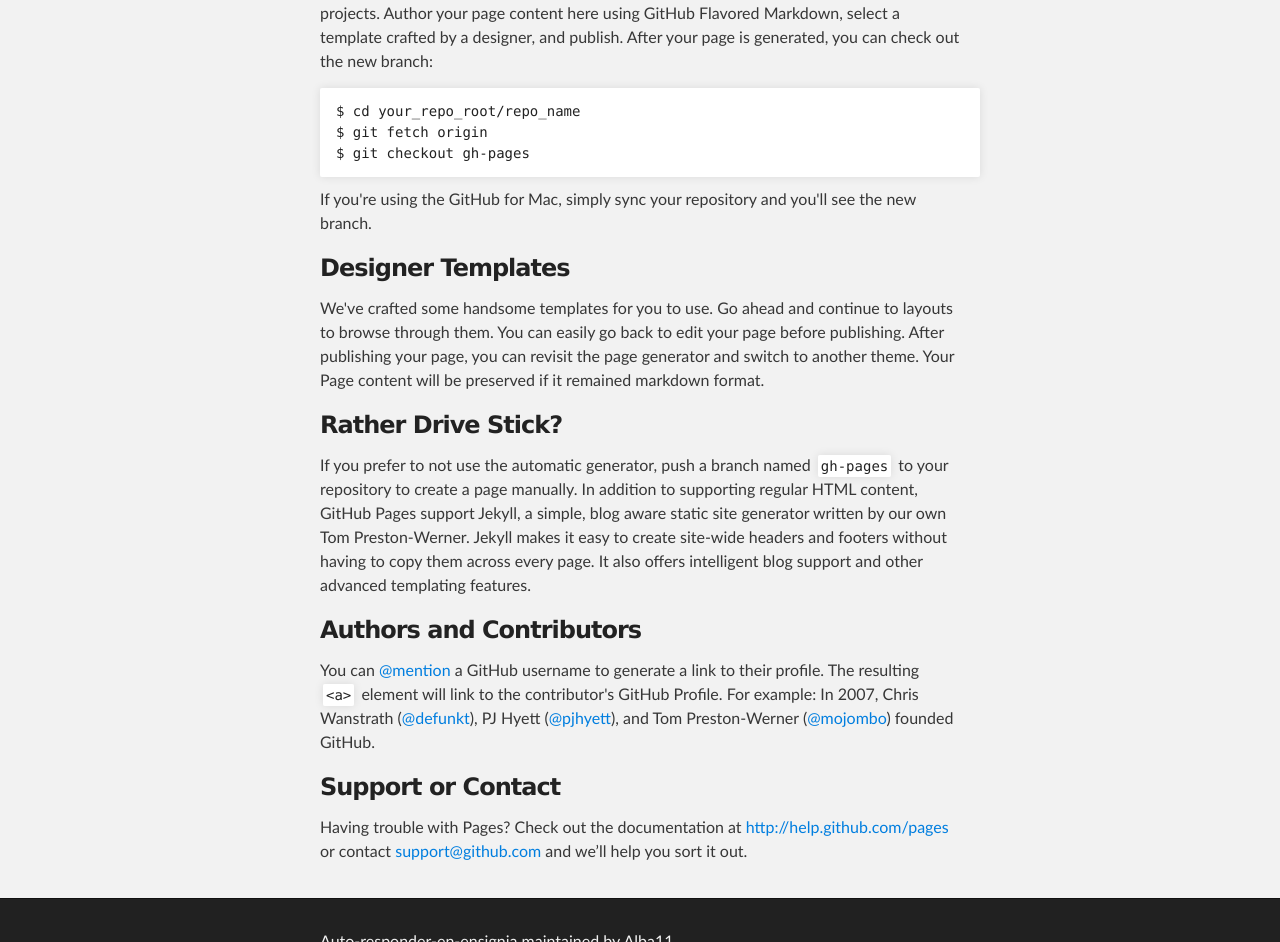
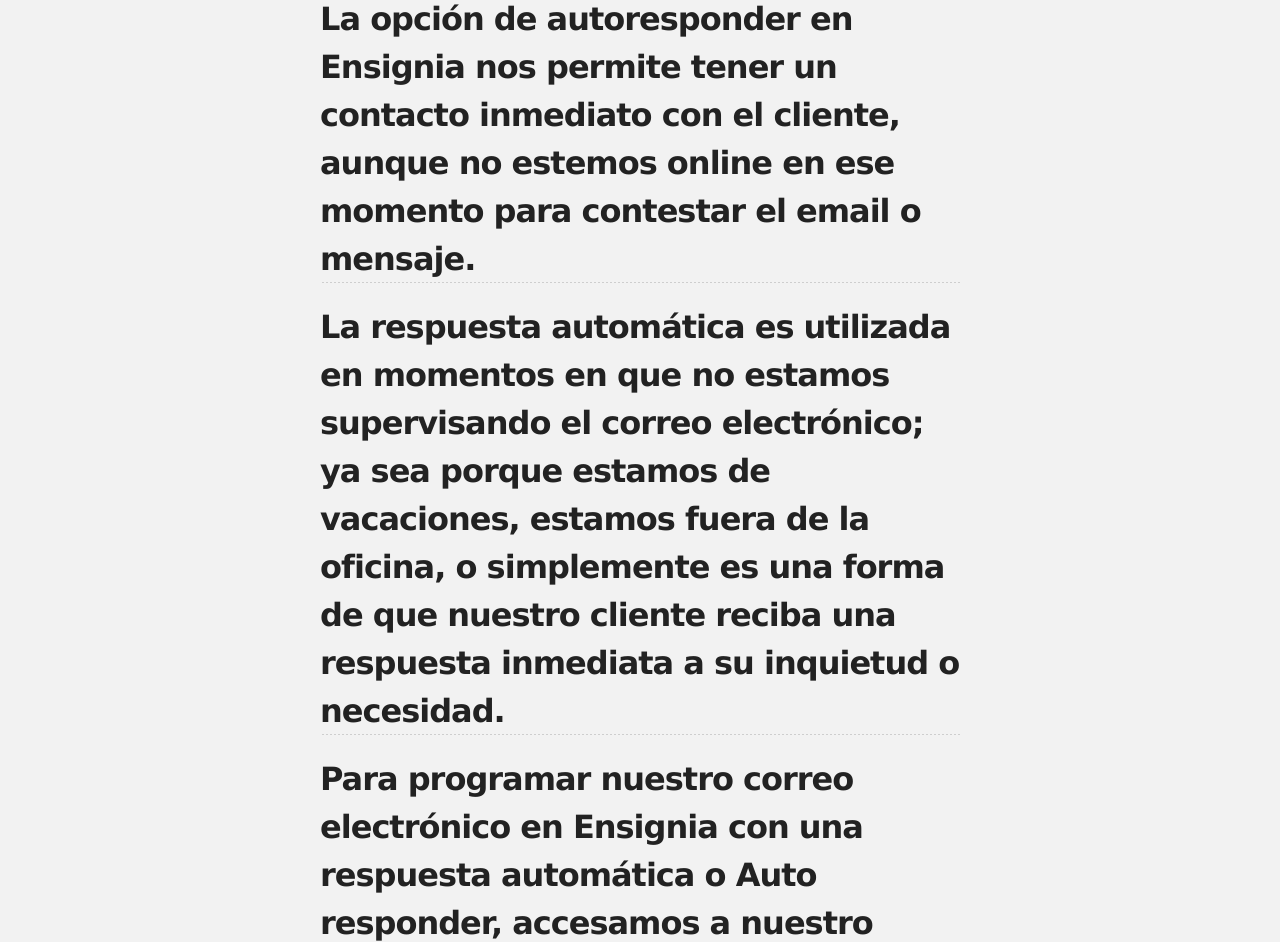
Before and after one commit to Alba11/Auto-Responder-en-Ensignia, a plain HTML site: page index.html in a window 1280 px wide. Shown: the part 329-1271 px from the top of the page. Drawn offline with Linux system fonts and the light colour scheme.

```diff
--- a/index.html
+++ b/index.html
@@ -31,37 +31,23 @@
     <!-- MAIN CONTENT -->
     <div id="main_content_wrap" class="outer">
       <section id="main_content" class="inner">
-        <h3>
-<a name="welcome-to-github-pages" class="anchor" href="#welcome-to-github-pages"><span class="octicon octicon-link"></span></a>Welcome to GitHub Pages.</h3>
+        <h1>
+<a name="-auto-responder-en-ensignia" class="anchor" href="#-auto-responder-en-ensignia"><span class="octicon octicon-link"></span></a>** Auto responder en Ensignia**</h1>
 
-<p>This automatic page generator is the easiest way to create beautiful pages for all of your projects. Author your page content here using GitHub Flavored Markdown, select a template crafted by a designer, and publish. After your page is generated, you can check out the new branch:</p>
+<h2>
+<a name="la-opci%C3%B3n-de-autoresponder-en-ensignia-nos-permite-tener-un-contacto-inmediato-con-el-cliente-aunque-no-estemos-online-en-ese-momento-para-contestar-el-email-o-mensaje" class="anchor" href="#la-opci%C3%B3n-de-autoresponder-en-ensignia-nos-permite-tener-un-contacto-inmediato-con-el-cliente-aunque-no-estemos-online-en-ese-momento-para-contestar-el-email-o-mensaje"><span class="octicon octicon-link"></span></a>La opción de autoresponder en Ensignia nos permite tener un contacto inmediato con el cliente, aunque no estemos online en ese momento para contestar el email o mensaje.</h2>
 
-<pre><code>$ cd your_repo_root/repo_name
-$ git fetch origin
-$ git checkout gh-pages
-</code></pre>
+<h2>
+<a name="la-respuesta-autom%C3%A1tica-es-utilizada-en-momentos-en-que-no-estamos-supervisando-el-correo-electr%C3%B3nico-ya-sea-porque-estamos-de-vacaciones-estamos-fuera-de-la-oficina-o-simplemente-es-una-forma-de-que-nuestro-cliente-reciba-una-respuesta-inmediata-a-su-inquietud-o-necesidad" class="anchor" href="#la-respuesta-autom%C3%A1tica-es-utilizada-en-momentos-en-que-no-estamos-supervisando-el-correo-electr%C3%B3nico-ya-sea-porque-estamos-de-vacaciones-estamos-fuera-de-la-oficina-o-simplemente-es-una-forma-de-que-nuestro-cliente-reciba-una-respuesta-inmediata-a-su-inquietud-o-necesidad"><span class="octicon octicon-link"></span></a>La respuesta automática es utilizada en momentos en que no estamos supervisando el correo electrónico; ya sea porque estamos de vacaciones, estamos fuera de la oficina, o simplemente es una forma de que nuestro cliente reciba una respuesta inmediata a su inquietud o necesidad.</h2>
 
-<p>If you're using the GitHub for Mac, simply sync your repository and you'll see the new branch.</p>
+<h2>
+<a name="para-programar-nuestro-correo-electr%C3%B3nico-en-ensignia-con-una-respuesta-autom%C3%A1tica-o-auto-responder-accesamos-a-nuestro-correo-electr%C3%B3nico-seleccionamos-opciones-y-luego-auto-responder" class="anchor" href="#para-programar-nuestro-correo-electr%C3%B3nico-en-ensignia-con-una-respuesta-autom%C3%A1tica-o-auto-responder-accesamos-a-nuestro-correo-electr%C3%B3nico-seleccionamos-opciones-y-luego-auto-responder"><span class="octicon octicon-link"></span></a>Para programar nuestro correo electrónico en Ensignia con una respuesta automática o Auto responder, accesamos a nuestro correo electrónico, seleccionamos Opciones y luego Auto responder.</h2>
 
-<h3>
-<a name="designer-templates" class="anchor" href="#designer-templates"><span class="octicon octicon-link"></span></a>Designer Templates</h3>
+<h2>
+<a name="para-activar-este-herramienta-colocamos-nuestro-saludo-o-t%C3%ADtulo-del-mensaje-y-luego-procedemos-a-escribir-nuestro-mensaje-el-mensaje-es-la-respuesta-que-nuestro-cliente-va-a-recibir-al-momento-de-comunicarse-con-nosotros" class="anchor" href="#para-activar-este-herramienta-colocamos-nuestro-saludo-o-t%C3%ADtulo-del-mensaje-y-luego-procedemos-a-escribir-nuestro-mensaje-el-mensaje-es-la-respuesta-que-nuestro-cliente-va-a-recibir-al-momento-de-comunicarse-con-nosotros"><span class="octicon octicon-link"></span></a>Para activar este herramienta colocamos nuestro saludo o título del mensaje, y luego procedemos a escribir nuestro mensaje. El mensaje es la respuesta que nuestro cliente va a recibir al momento de comunicarse con nosotros.</h2>
 
-<p>We've crafted some handsome templates for you to use. Go ahead and continue to layouts to browse through them. You can easily go back to edit your page before publishing. After publishing your page, you can revisit the page generator and switch to another theme. Your Page content will be preserved if it remained markdown format.</p>
-
-<h3>
-<a name="rather-drive-stick" class="anchor" href="#rather-drive-stick"><span class="octicon octicon-link"></span></a>Rather Drive Stick?</h3>
-
-<p>If you prefer to not use the automatic generator, push a branch named <code>gh-pages</code> to your repository to create a page manually. In addition to supporting regular HTML content, GitHub Pages support Jekyll, a simple, blog aware static site generator written by our own Tom Preston-Werner. Jekyll makes it easy to create site-wide headers and footers without having to copy them across every page. It also offers intelligent blog support and other advanced templating features.</p>
-
-<h3>
-<a name="authors-and-contributors" class="anchor" href="#authors-and-contributors"><span class="octicon octicon-link"></span></a>Authors and Contributors</h3>
-
-<p>You can <a href="https://github.com/blog/821" class="user-mention">@mention</a> a GitHub username to generate a link to their profile. The resulting <code>&lt;a&gt;</code> element will link to the contributor's GitHub Profile. For example: In 2007, Chris Wanstrath (<a href="https://github.com/defunkt" class="user-mention">@defunkt</a>), PJ Hyett (<a href="https://github.com/pjhyett" class="user-mention">@pjhyett</a>), and Tom Preston-Werner (<a href="https://github.com/mojombo" class="user-mention">@mojombo</a>) founded GitHub.</p>
-
-<h3>
-<a name="support-or-contact" class="anchor" href="#support-or-contact"><span class="octicon octicon-link"></span></a>Support or Contact</h3>
-
-<p>Having trouble with Pages? Check out the documentation at <a href="http://help.github.com/pages">http://help.github.com/pages</a> or contact <a href="mailto:support@github.com">support@github.com</a> and we’ll help you sort it out.</p>
+<h2>
+<a name="elegimos-la-fecha-en-que-debe-empezar-a-responder-autom%C3%A1ticamente-y-le-damos-click-a-submit-o-aceptar" class="anchor" href="#elegimos-la-fecha-en-que-debe-empezar-a-responder-autom%C3%A1ticamente-y-le-damos-click-a-submit-o-aceptar"><span class="octicon octicon-link"></span></a>Elegimos la fecha en que debe empezar a responder automáticamente, y le damos click a submit, o aceptar.</h2>
       </section>
     </div>
 
```
Also changed, not shown: params.json (+1 -1 lines).
